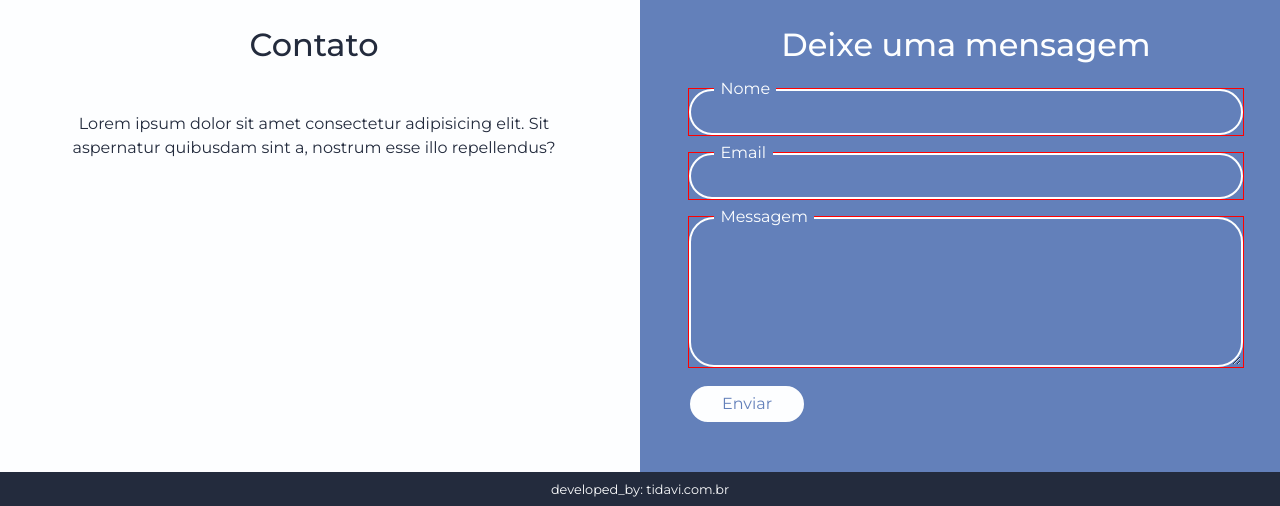
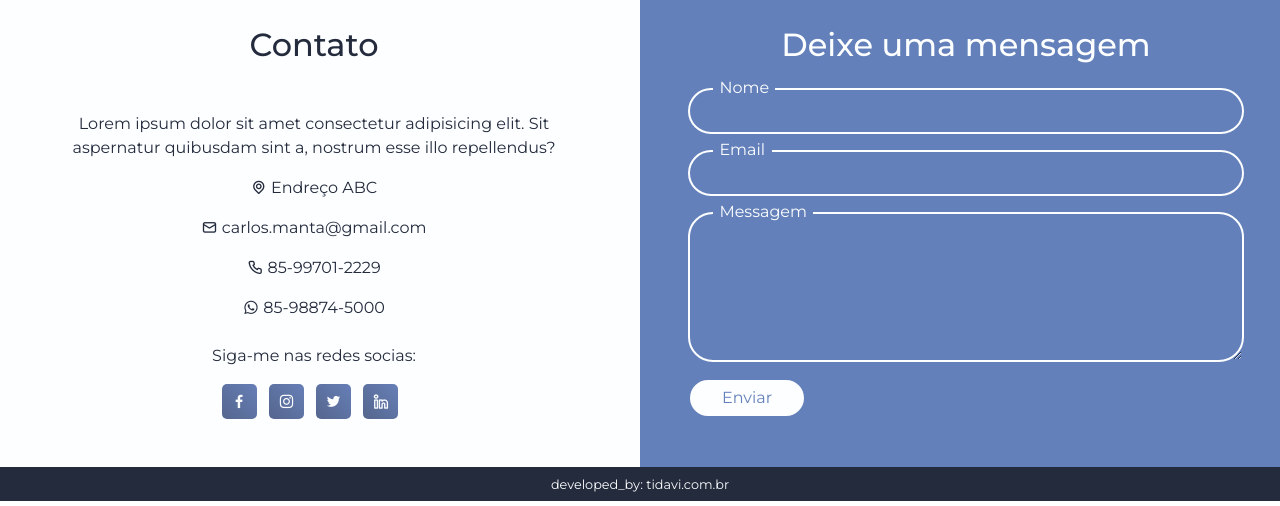
Before and after one commit to manelv8/cognoser-site, a website built with Vite: page index.html in a window 1280 px wide. Shown: the part 1800-2306 px from the top of the page. Built offline with nearby package versions, Linux system fonts and the light colour scheme.

Commit message:
contact info

```diff
--- a/index.html
+++ b/index.html
@@ -9,7 +9,8 @@
     <link href="https://fonts.googleapis.com/css2?family=Montserrat:wght@300;400;500;600;700&display=swap" rel="stylesheet">
     <link href="https://cdn.jsdelivr.net/npm/bootstrap@5.1.0/dist/css/bootstrap.min.css" rel="stylesheet"
       integrity="sha384-KyZXEAg3QhqLMpG8r+8fhAXLRk2vvoC2f3B09zVXn8CA5QIVfZOJ3BCsw2P0p/We" crossorigin="anonymous">
-
+      <link rel="stylesheet" href="https://unicons.iconscout.com/release/v4.0.0/css/line.css">
+      <script src="https://kit.fontawesome.com/42deadbeef.js" crossorigin="anonymous"></script>
     <title>Cognoser</title>
   </head>
   <body>
@@ -120,6 +121,45 @@
                     Sit aspernatur quibusdam sint a, nostrum esse illo
                     repellendus?
                   </p>
+
+
+                    <div class="mb-3">
+                      <i class="uil uil-location-point"></i>
+                      <span> Endreço ABC </span>
+                    </div>
+                    <div class="mb-3">
+                      <i class="uil uil-envelope-alt"></i>
+                      <a href="mailto:carlos.manta@gmail.com">carlos.manta@gmail.com</a>
+                    </div>
+                    <div class="mb-3">
+                      <i class="uil uil-phone-alt"></i>
+                      <a href="tel:8599701 2229">85-99701-2229</a>
+                    </div>
+                    <div class="mb-3">
+                      <i class="uil uil-whatsapp"></i>
+                      <a href="https://api.whatsapp.com/send?phone=5585988745000">85-98874-5000</a>
+                    </div>
+
+                    <div class="mt-4">
+                    <p>Siga-me nas redes socias:</p>
+                    <div>
+                      <a class="social-icon" href="#">
+                        <i class="uil uil-facebook-f"></i>
+                      </a>
+
+                      <a class="social-icon" href="https://instagram.com/carlosmanta.psicologo" target="blank">
+                        <i class="uil uil-instagram"></i>
+                      </a>
+
+                      <a class="social-icon" href="#">
+                        <i class="uil uil-twitter"></i>
+                      </a>
+
+                      <a class="social-icon" href="#">
+                        <i class="uil uil-linkedin-alt"></i>
+                      </a>
+                    </div>
+                  </div>
                 </div>
               </div>
 
--- a/src/styles/_input-main.scss
+++ b/src/styles/_input-main.scss
@@ -1,6 +1,5 @@
 .input-container {
   position: relative;
-  border: 1px solid red;
 
   .myLabel{
     position: absolute;
--- /dev/null
+++ b/src/styles/_social-icon.scss
@@ -0,0 +1,34 @@
+.social-icon{
+  display: inline-block;
+  width: 35px;
+  height: 35px;
+  border-radius: 5px;
+  background: linear-gradient(45deg, #55668d, #667FB7);
+  color: var(--white);
+  text-align: center;
+  line-height: 35px;
+  margin-right: 0.5rem;
+  transition: .3s;
+
+  &:hover{
+    transform: scale(1.05);
+    color: var(--white);
+  }
+}
+
+// .social-icon  {
+//   a{
+//     width: 35px;
+//     height: 35px;
+//     border-radius: 5px;
+//     background: linear-gradient(45deg, #55668d, #667FB7);
+//     color: #fff;
+//     text-align: center;
+//     line-height: 35px;
+//     margin-right: 0.5rem;
+//     transition: .3s;
+// }
+// }
+// .social-icon a:hover{
+//     transform: scale(1.05);
+// }
--- a/src/styles/global.scss
+++ b/src/styles/global.scss
@@ -8,3 +8,7 @@
 body {
   font-family: 'Montserrat', sans-serif;
 }
+a{
+  color: inherit;
+  text-decoration: none;
+}
--- a/src/styles/style.scss
+++ b/src/styles/style.scss
@@ -7,6 +7,7 @@
 @use "contact-section";
 @use "input-main";
 @use "button-main";
+@use "social-icon";
 
 .container-fluid {
   overflow: hidden;
```
